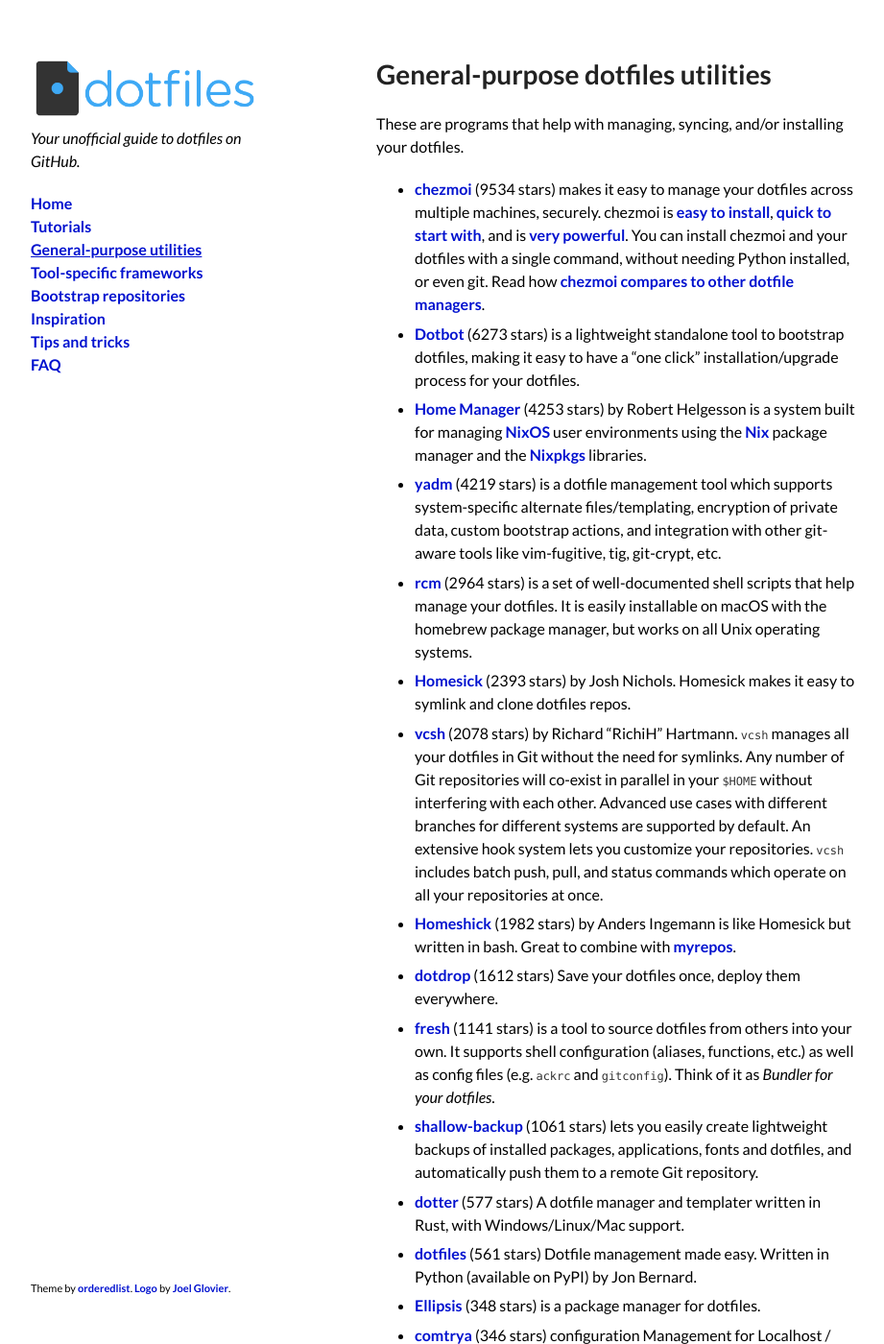
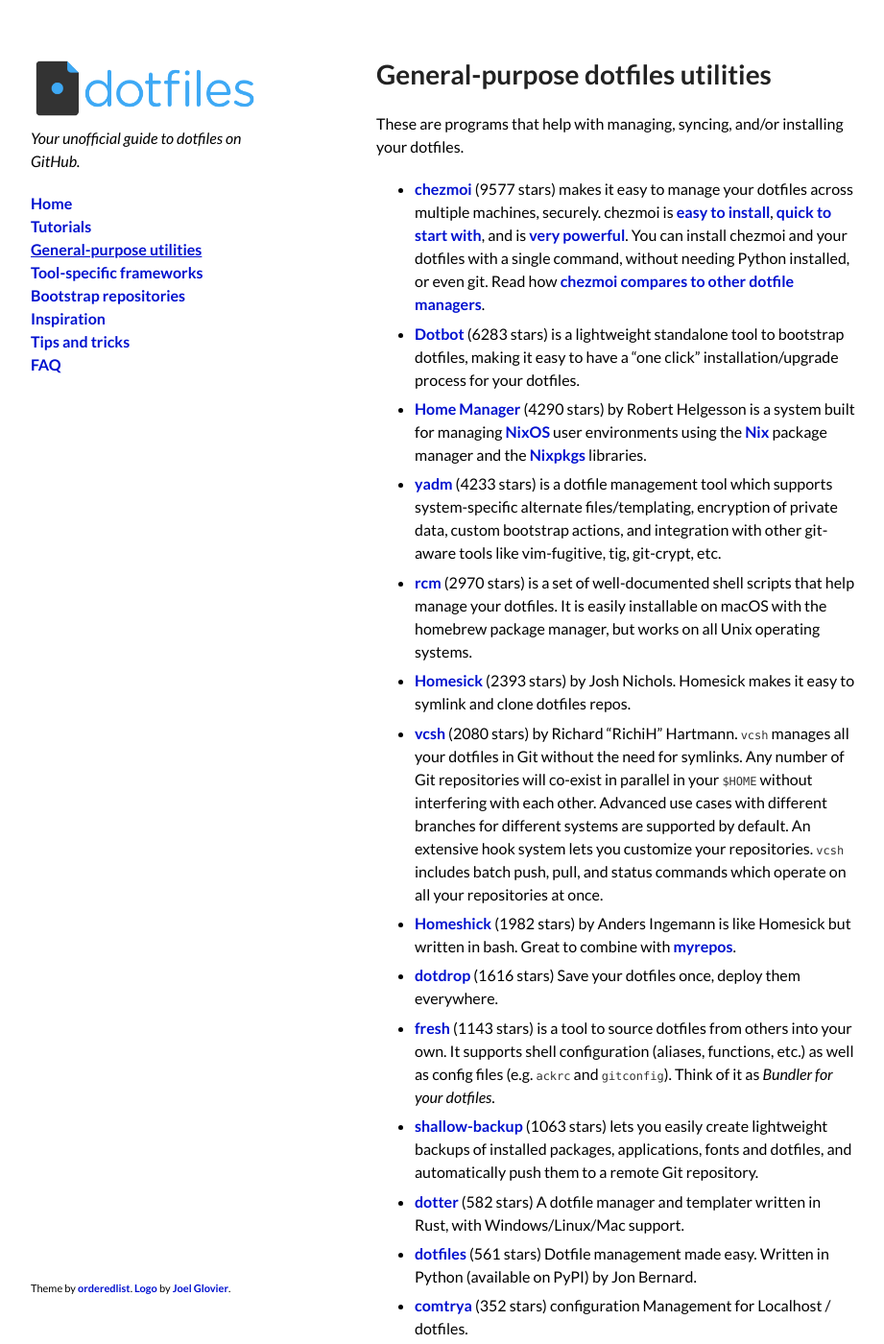
Before and after one commit to dotfiles/dotfiles.github.com, a Jekyll site: the page built from utilities.md, in a window 1280 px wide and 1400 px high. Shown: the whole window at 96% size, without its empty margins (178-1099 px from the left). Built offline with Jekyll 4.4.1, drawn with Linux system fonts in a browser that asks for light colours; comment, search, counter and statistics services are not loaded; some of the changed text lies outside the part shown.

Commit message:
Update star counts

```diff
--- a/_data/bootstrap.yml
+++ b/_data/bootstrap.yml
@@ -2,12 +2,12 @@
   name: thoughtbot/dotfiles
   notes: A base set of configs, plugins, scripts, and aliases for vim, tmux, git,
     ruby, and zsh.
-  stars: 7678
+  stars: 7684
   url: https://github.com/thoughtbot/dotfiles
 - forks: 378
   name: dotphiles
   notes: A community driven framework of dotfiles, for the usual terminal apps and
     shells, designed to work across multiple platforms and degrade for older versions
     of software or OS, allowing you to use the same settings on all your machines.
-  stars: 756
+  stars: 758
   url: https://github.com/dotphiles/dotphiles
--- a/_data/utilities.yml
+++ b/_data/utilities.yml
@@ -16,7 +16,7 @@
     and is [very powerful](https://www.chezmoi.io/user-guide/setup/). You can install
     chezmoi and your dotfiles with a single command, without needing Python installed,
     or even git. Read how [chezmoi compares to other dotfile managers](https://www.chezmoi.io/comparison-table/).
-  stars: 9534
+  stars: 9577
   url: https://github.com/twpayne/chezmoi
   website: https://chezmoi.io
 - forks: 3
@@ -44,16 +44,16 @@
   notes: is a utility to manage your dotfiles, lightweight and simple.
   stars: 118
   url: https://github.com/justone/dfm
-- forks: 281
+- forks: 282
   name: Dotbot
   notes: is a lightweight standalone tool to bootstrap dotfiles, making it easy to
     have a "one click" installation/upgrade process for your dotfiles.
-  stars: 6273
+  stars: 6283
   url: https://github.com/anishathalye/dotbot
 - forks: 97
   name: dotdrop
   notes: Save your dotfiles once, deploy them everywhere.
-  stars: 1612
+  stars: 1616
   url: https://github.com/deadc0de6/dotdrop
 - forks: 31
   name: dotfiler
@@ -91,7 +91,7 @@
     for multiple environments. It also supports shell autocompletion.
   stars: 96
   url: https://github.com/codejamninja/dotstow
-- forks: 65
+- forks: 66
   name: Dotsync
   notes: utility for syncing dotfiles between multiple machines from a Git repo or
     push using rsync.
@@ -120,13 +120,13 @@
   notes: is a tool to source dotfiles from others into your own. It supports shell
     configuration (aliases, functions, etc.) as well as config files (e.g. `ackrc`
     and `gitconfig`). Think of it as _Bundler for your dotfiles_.
-  stars: 1141
+  stars: 1143
   url: https://github.com/freshshell/fresh
 - forks: 37
   name: Ghar
   notes: by Brandon Philip. Ghar is a standalone Python script for managing Git repos
     symlinked into your home.
-  stars: 268
+  stars: 267
   url: https://github.com/philips/ghar
 - exempt: true
   name: GNU Stow
@@ -140,12 +140,12 @@
     you. Homely also has a clever Automatic Cleanup feature and good tutorials.
   stars: 44
   url: https://github.com/phodge/homely
-- forks: 1302
+- forks: 1305
   name: Home Manager
   notes: by Robert Helgesson is a system built for managing [NixOS](https://nixos.org)
     user environments using the [Nix](https://nixos.org/nix/) package manager and
     the [Nixpkgs](https://nixos.org/nixpkgs/) libraries.
-  stars: 4253
+  stars: 4290
   url: https://github.com/rycee/home-manager
 - forks: 26
   name: Homemaker
@@ -182,13 +182,13 @@
   notes: is a set of well-documented shell scripts that help manage your dotfiles.
     It is easily installable on macOS with the homebrew package manager, but works
     on all Unix operating systems.
-  stars: 2964
+  stars: 2970
   url: https://github.com/thoughtbot/rcm
-- forks: 243
+- forks: 242
   name: shallow-backup
   notes: lets you easily create lightweight backups of installed packages, applications,
     fonts and dotfiles, and automatically push them to a remote Git repository.
-  stars: 1061
+  stars: 1063
   url: https://github.com/alichtman/shallow-backup
 - forks: 12
   name: stowsh
@@ -208,14 +208,14 @@
     branches for different systems are supported by default. An extensive hook system
     lets you customize your repositories. `vcsh` includes batch push, pull, and status
     commands which operate on all your repositories at once.
-  stars: 2078
+  stars: 2080
   url: https://github.com/RichiH/vcsh
-- forks: 167
+- forks: 168
   name: yadm
   notes: is a dotfile management tool which supports system-specific alternate files/templating,
     encryption of private data, custom bootstrap actions, and integration with other
     git-aware tools like vim-fugitive, tig, git-crypt, etc.
-  stars: 4219
+  stars: 4233
   url: https://github.com/TheLocehiliosan/yadm
   website: https://yadm.io/
 - forks: 9
@@ -235,7 +235,7 @@
 - forks: 30
   name: dotter
   notes: A dotfile manager and templater written in Rust, with Windows/Linux/Mac support.
-  stars: 577
+  stars: 582
   url: https://github.com/SuperCuber/dotter
 - forks: 64
   name: dotfiles
@@ -246,7 +246,7 @@
 - forks: 39
   name: comtrya
   notes: configuration Management for Localhost / dotfiles.
-  stars: 346
+  stars: 352
   url: https://github.com/comtrya/comtrya
   website: https://www.comtrya.dev/
 - forks: 8
```
Also changed, not shown: _data/frameworks.yml (+37 -37 lines), _data/inspiration.yml (+21 -21 lines).
